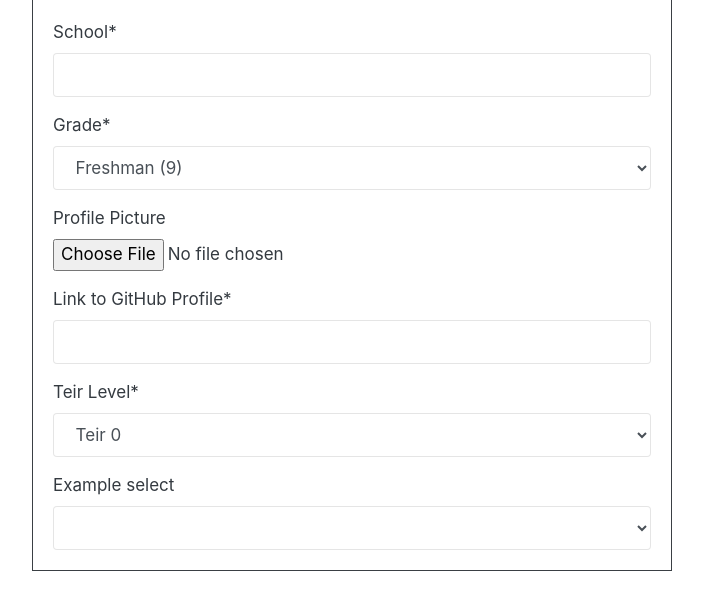
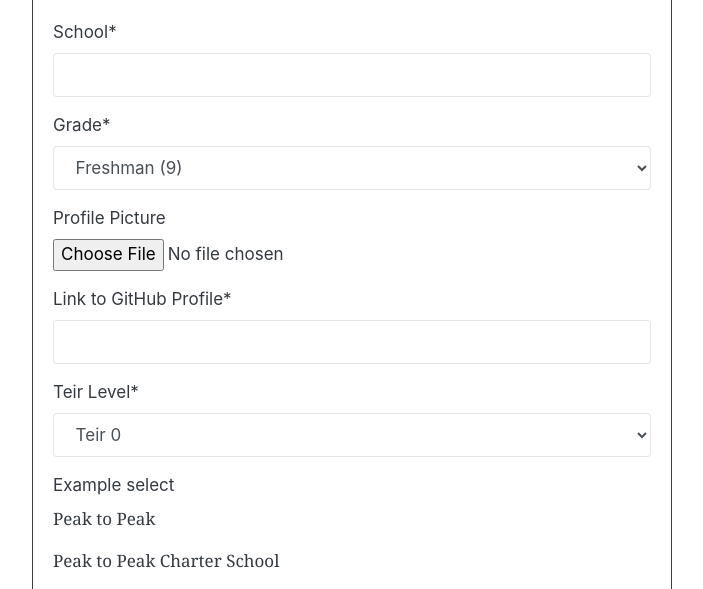
Before and after one commit to CharlieRay668/CSHSCW, a Django app: template profiles/templates/profiles/create.html in a window 1280 px wide. Shown: the part 120-709 px from the top of the page, without its empty margins (288-991 px from the left). Run offline with Django 3.2, Linux system fonts and the light colour scheme; the template is opened without the code that fills it: values that come from a table or form of the project are taken from there, others are empty; data comes from the database, SQL or seed files in the repository; tables that the repository leaves empty hold one stand-in row (values such as "Sample post"); lists and menus that the app fills with data are empty; some libraries are stand-ins or nearby versions.

Commit message:
bad html

```diff
--- a/profiles/templates/profiles/create.html
+++ b/profiles/templates/profiles/create.html
@@ -64,7 +64,10 @@
                     {{form | crispy}}
                 <fieldset>
                     <label for="school">Example select</label>
-                    <select list="schools" class="form-control">
+                    {% for school in schools %}
+                    <p>{{school.name}}</p>
+                    {% endfor %}
+                    <select list="schools" class="form-control"></select>
                 </fieldset>
                 <fieldset>
                 <p style="color: red;">{{error_msg}}</p>
```
